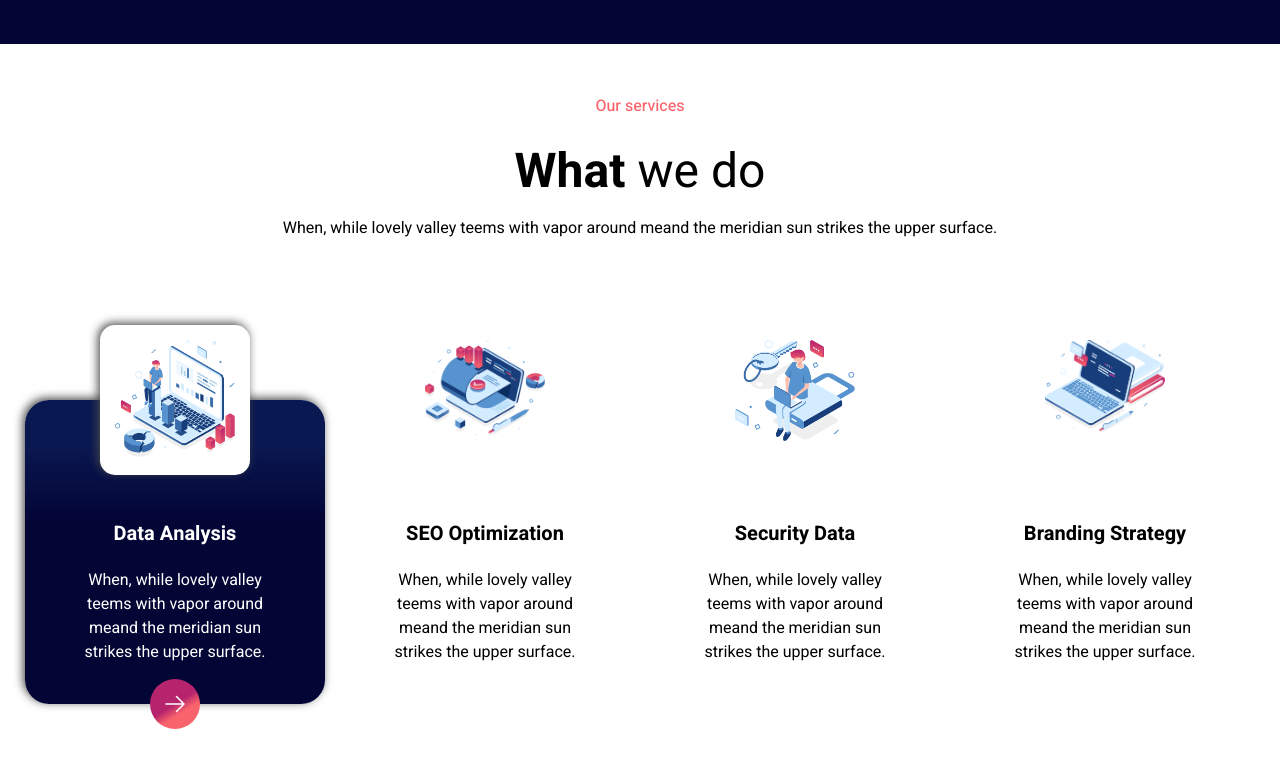
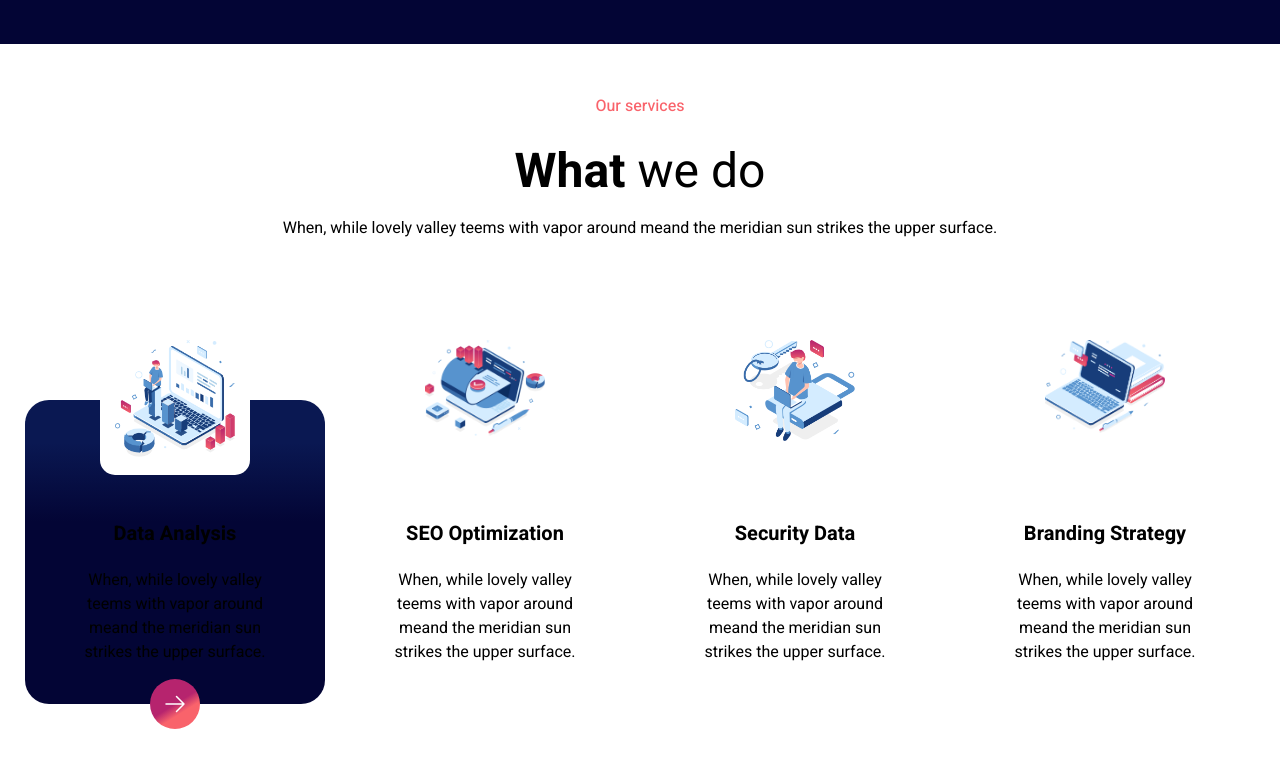
Before and after one commit to Montesi-Yuri/proj-html-vuejs, a Vue app: page / in a window 1280 px wide. In both pictures the pointer is over the element 175 px from the left and 1250 px from the top of the page. Shown: the part 850-1618 px from the top of the page. Built offline with nearby package versions, Linux system fonts and the light colour scheme.

Commit message:
EDIT - card transition

```diff
--- a/src/components/FooterComponent.vue
+++ b/src/components/FooterComponent.vue
@@ -23,7 +23,7 @@ export default {
 				</div>
 				<div class="w-1/2 flex items-center">
 					<div class="bg-white rounded-full py-2 ps-4 px-2 w-3/4 flex justify-between ms-40">
-						<input type="text" placeholder="Enter Your Email Address" class="ps-5 text-sm grow text-black">
+						<input type="text" placeholder="Enter Your Email Address" class="ps-5 text-sm grow text-black rounded-full">
 						<button class="btn blue-btn text-sm ms-5">
 							Subscribe
 						</button>
--- a/src/components/MainComponent.vue
+++ b/src/components/MainComponent.vue
@@ -304,17 +304,21 @@ main{
 			width: 300px;
 			height: 100%;
 			position: relative;
+			transition: ease-in-out 0.2s;
 
 			&:hover .card-image{
 				box-shadow: -2px -2px 10px rgb(75, 74, 74);
+				transition: ease-in-out 0.2s;
 			}
 			&:hover .card-text{
 				@include bg-secondary;
 				color: white;
 				box-shadow: -2px -2px 10px rgb(75, 74, 74);
+				transition: ease-in-out 0.2s;
 			}
 			&:hover .arrow-link{
 				display: flex;
+				transition: ease-in-out 0.2s;
 			}
 
 			.card-image{
```
